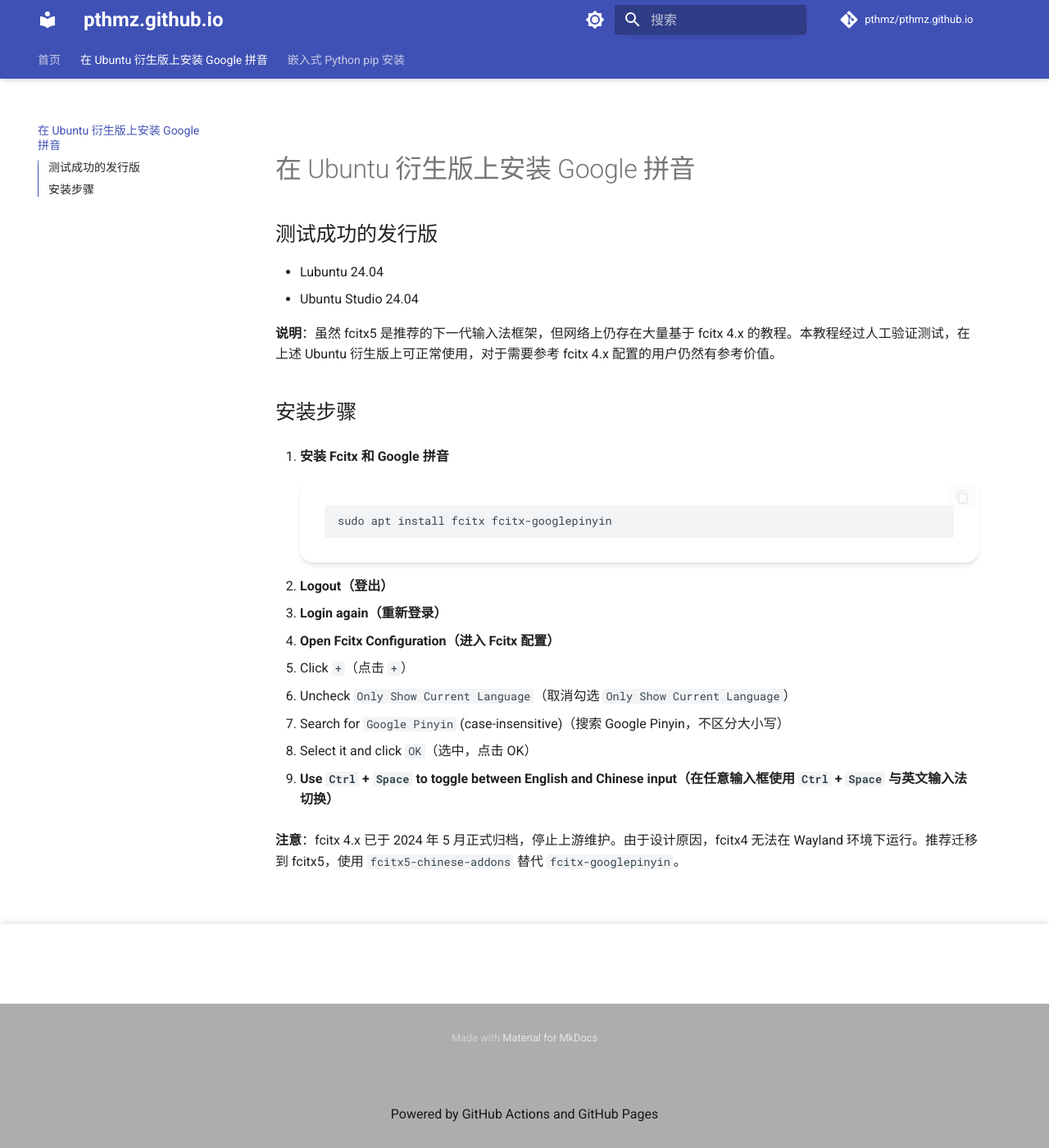
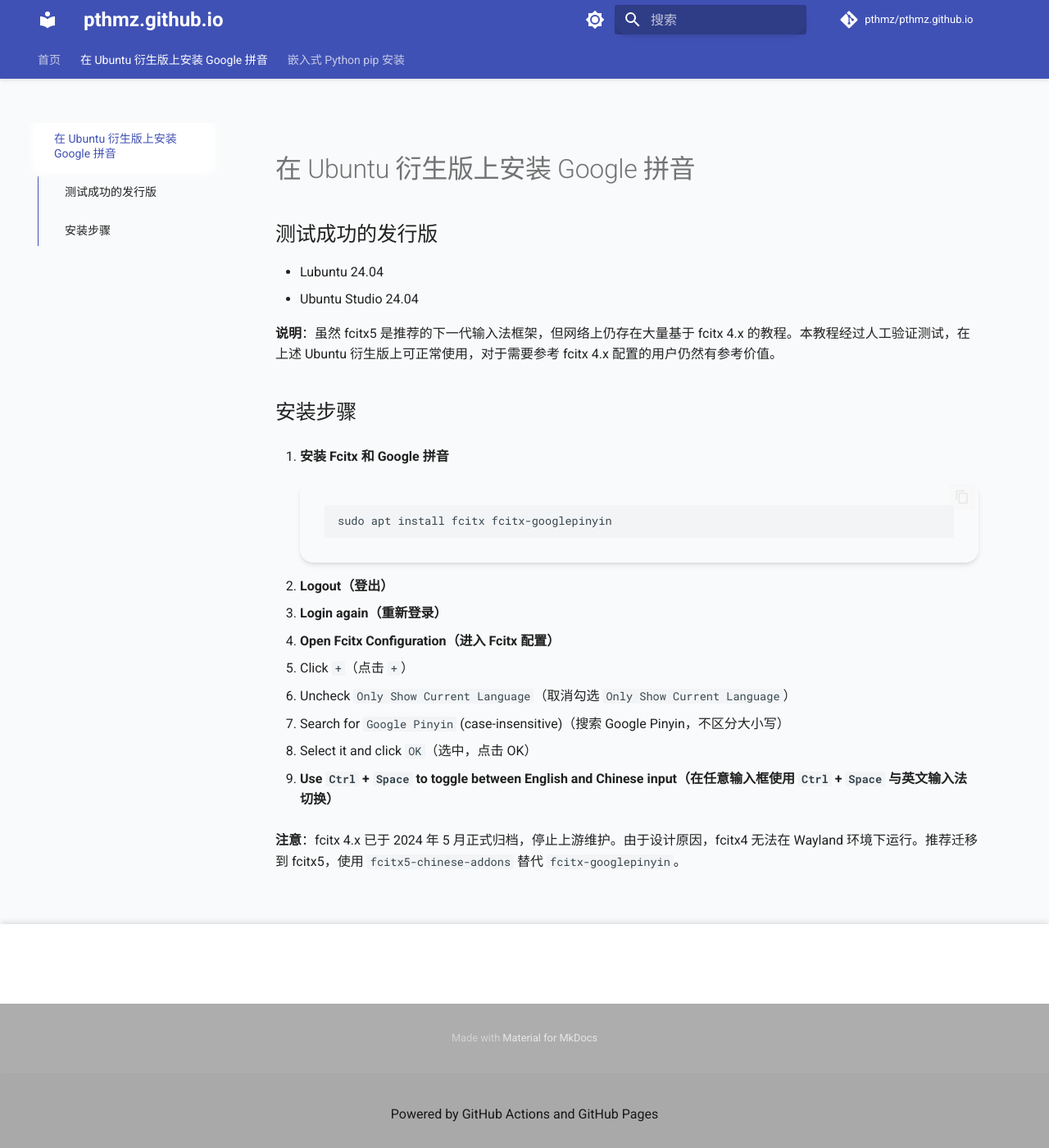
Before and after one commit to pthmz/pthmz.github.io, an MkDocs documentation site: the page built from docs/blog/google-pinyin-installation-ubuntu-derivatives.md, in a window 1280 px wide and 1400 px high. Shown: the whole window at 82% size. Built offline with MkDocs 1.6.1 and Material for MkDocs 9.7.7, drawn with Linux system fonts in a browser that asks for light colours; comment, search, counter and statistics services are not loaded.

Commit message:
Enhance Material Design 3 with animations and modern styles

```diff
--- a/overrides/main.html
+++ b/overrides/main.html
@@ -10,7 +10,7 @@
     --md-primary-fg-color--dark: #4f46e5;
     --md-accent-fg-color: #ec4899;
     --md-accent-fg-color--transparent: #ec489920;
-    --md-text-font-family: 'Inter', system-ui, -apple-system, sans-serif;
+    --md-text-font-family: 'Roboto', 'Inter', system-ui, -apple-system, sans-serif;
     --md-code-font-family: 'Fira Code', 'Consolas', monospace;
     --md-shadow: 0 4px 6px -1px rgba(0, 0, 0, 0.1), 0 2px 4px -1px rgba(0, 0, 0, 0.06);
     --md-shadow-lg: 0 10px 15px -3px rgba(0, 0, 0, 0.1), 0 4px 6px -2px rgba(0, 0, 0, 0.05);
@@ -32,6 +32,13 @@
     --md-text-color--secondary: #d1d5db;
   }
 
+  /* 全局样式 */
+  body {
+    font-family: var(--md-text-font-family);
+    background-color: var(--md-background-color);
+    transition: all 0.3s ease;
+  }
+
   /* 更现代的卡片效果 */
   .md-typeset {
     --md-code-bg-color: #f3f4f6;
@@ -51,18 +58,20 @@
     border-radius: var(--md-radius);
     padding: 0.5rem 1rem;
     font-weight: 500;
-    transition: all 0.2s ease;
+    transition: all 0.3s ease-in-out;
   }
 
   .md-button:hover {
     transform: translateY(-1px);
     box-shadow: var(--md-shadow);
+    background-color: var(--md-primary-fg-color--light);
   }
 
   /* 优化导航栏 */
   .md-header {
     background-color: var(--md-primary-fg-color);
-    box-shadow: var(--md-shadow);
+    box-shadow: 0 2px 4px rgba(0, 0, 0, 0.1);
+    transition: all 0.3s ease;
   }
 
   .md-header__title {
@@ -70,11 +79,23 @@
     font-size: 1.2rem;
   }
 
+  /* 优化导航链接 */
+  .md-nav__link {
+    border-radius: 8px;
+    padding: 0.5rem 1rem;
+    transition: all 0.2s ease;
+  }
+
+  .md-nav__link:hover {
+    background-color: rgba(99, 102, 241, 0.1);
+  }
+
   /* 优化代码块 */
   .md-typeset pre {
     border-radius: var(--md-radius);
     box-shadow: var(--md-shadow);
     padding: 1.5rem;
+    transition: all 0.3s ease;
   }
 
   /* 优化表格 */
@@ -88,6 +109,7 @@
   .md-typeset .admonition {
     border-radius: var(--md-radius);
     box-shadow: var(--md-shadow);
+    transition: all 0.3s ease;
   }
 
   /* 优化搜索框 */
@@ -95,6 +117,7 @@
     border-radius: var(--md-radius);
     padding: 0.5rem 1rem;
     box-shadow: var(--md-shadow);
+    transition: all 0.3s ease;
   }
 
   /* 优化标签 */
@@ -124,6 +147,35 @@
       padding: 1.5rem;
     }
   }
+
+  /* 平滑滚动 */
+  html {
+    scroll-behavior: smooth;
+  }
+
+  /* 动画效果 */
+  @keyframes fadeIn {
+    from {
+      opacity: 0;
+      transform: translateY(10px);
+    }
+    to {
+      opacity: 1;
+      transform: translateY(0);
+    }
+  }
+
+  .md-typeset h1,
+  .md-typeset h2,
+  .md-typeset h3 {
+    animation: fadeIn 0.5s ease-out;
+  }
+
+  .md-typeset p,
+  .md-typeset ul,
+  .md-typeset ol {
+    animation: fadeIn 0.7s ease-out;
+  }
 </style>
 {% endblock %}
 
```
